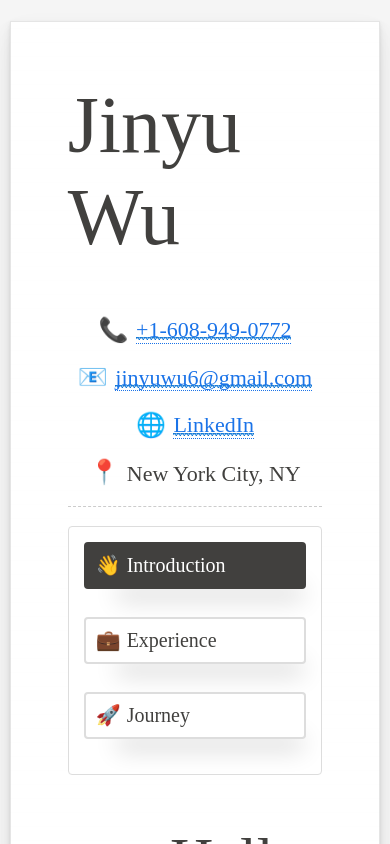
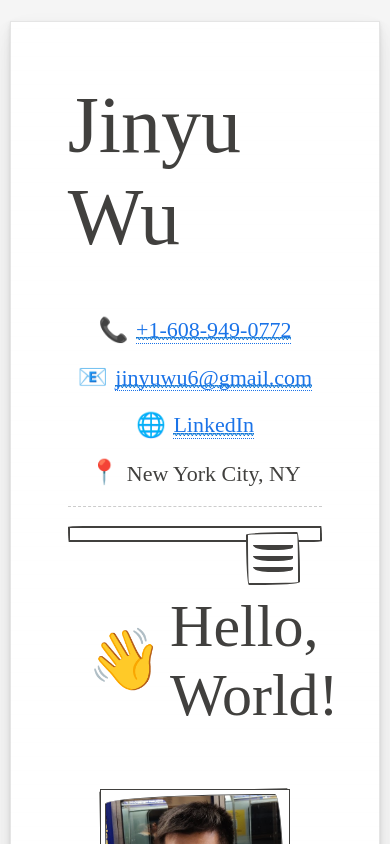
Before and after one commit to JWhoops/my-website, a React (Create React App) app: page / in a window 390 px wide. Shown: the top 844 px of the page. Built offline with nearby package versions, Linux system fonts and the light colour scheme; a web font is replaced by a local one.

Commit message:
fix nav bar

```diff
--- a/src/App.css
+++ b/src/App.css
@@ -573,58 +573,60 @@ p {
   color: #333;
 }
 
-/* Navigation styles */
+/* Update navigation styles */
 .paper-nav {
-  display: flex;
-  gap: 10px;
+  border-bottom: 2px solid #41403e;
   margin-bottom: 1.5rem;
-  padding: 0.75rem;
-  background: white;
-  border-radius: 4px;
-  border: 1px solid #ddd;
-  justify-content: flex-start;
-  flex-wrap: wrap;
+  padding: 0;
+  background: transparent;
+  border-radius: 0;
 }
 
 .nav-tab {
-  padding: 8px 16px;
-  border: 2px solid #ddd;
-  border-radius: 4px;
-  cursor: pointer;
-  background: white;
-  transition: all 0.2s;
+  border: none;
+  background: none;
+  padding: 0.8rem 1.5rem;
+  margin: 0;
+  position: relative;
   font-family: 'Neucha', cursive;
   font-size: 1rem;
-  white-space: nowrap;
-  display: flex;
-  align-items: center;
-  gap: 6px;
+  color: #41403e;
+  transition: all 0.2s;
+  border-bottom: 2px solid transparent;
+  margin-bottom: -2px;
 }
 
 .nav-tab:hover {
-  transform: translateY(-1px);
-  box-shadow: 0 2px 4px rgba(0,0,0,0.1);
+  background: rgba(0, 0, 0, 0.05);
+  transform: none;
+  box-shadow: none;
 }
 
 .nav-tab.active {
-  background: #41403e;
-  color: white;
-  border-color: #41403e;
+  border-bottom: 2px solid #41403e;
+  background: none;
+  color: #41403e;
 }
 
-/* Update media queries for vertical layout */
+/* Mobile styles */
 @media (max-width: 768px) {
   .paper-nav {
-    flex-direction: column;
-    padding: 0.75rem;
-    gap: 8px;
-    width: 100%;
+    border: 2px solid #41403e;
+    border-radius: 4px;
+    padding: 0.5rem;
   }
 
   .nav-tab {
     width: 100%;
-    justify-content: flex-start;
-    padding: 10px;
+    text-align: left;
+    border: none;
+    border-radius: 4px;
+    margin: 0.2rem 0;
+  }
+
+  .nav-tab.active {
+    background: rgba(0, 0, 0, 0.05);
+    border: none;
   }
 }
 
@@ -956,3 +958,102 @@ h1, h2, h3, h4, h5, h6 {
     padding: 0.75rem;
   }
 }
+
+/* Update navigation styles */
+nav.border {
+  margin-bottom: 1.5rem;
+}
+
+nav .nav-brand {
+  display: none; /* Hide the empty nav-brand */
+}
+
+nav .collapsible-body ul.inline {
+  margin: 0;
+  padding: 0;
+}
+
+nav .collapsible-body ul.inline li a {
+  display: inline-flex;
+  align-items: center;
+  gap: 0.5rem;
+  padding: 0.5rem 1rem;
+  color: #41403e;
+  text-decoration: none;
+  border-bottom: 3px solid transparent;
+  position: relative;
+}
+
+nav .collapsible-body ul.inline li a:hover {
+  background: rgba(0, 0, 0, 0.05);
+}
+
+nav .collapsible-body ul.inline li a.active {
+  border-bottom: 3px solid #41403e;
+  font-weight: bold;
+}
+
+/* Mobile styles */
+@media (max-width: 768px) {
+  nav .collapsible-body ul.inline li {
+    padding-left: 0; /* Remove left padding */
+  }
+
+  nav .collapsible-body ul.inline li a {
+    padding-left: 0; /* Align to the left */
+    border-left: none; /* Remove left border */
+  }
+
+  nav .collapsible-body ul.inline li a.active {
+    background: rgba(0, 0, 0, 0.05); /* Use background instead of border */
+    border-left: none;
+    padding-left: 1rem;
+    border-radius: 4px;
+  }
+}
+
+/* Fix collapsible button clickable area */
+nav .collapsible input[type="checkbox"]:checked + label {
+  z-index: 1000;
+}
+
+nav .collapsible-body {
+  z-index: 999;
+}
+
+/* Add more spacing between collapse button and nav options */
+nav .collapsible label {
+  margin-bottom: 35px;
+  display: block;
+}
+
+/* Mobile styles */
+@media (max-width: 768px) {
+  nav .collapsible label {
+    margin-bottom: 40px;
+  }
+
+  nav .collapsible input[type="checkbox"]:checked ~ .collapsible-body ul.inline {
+    padding-top: 40px;
+  }
+}
+
+/* Hide collapse button on desktop */
+@media (min-width: 769px) {
+  nav .collapsible label,
+  nav .collapsible input[type="checkbox"] {
+    display: none;
+  }
+
+  nav .collapsible-body {
+    display: block;
+  }
+}
+
+/* Show collapse button only on mobile */
+@media (max-width: 768px) {
+  nav .collapsible label {
+    display: block;
+    margin-bottom: 15px;
+  }
+}
--- a/src/App.js
+++ b/src/App.js
@@ -38,16 +38,36 @@ function App() {
       <div className="sheet">
         <div className="paper-content">
           <Header />
-          <nav className="paper-nav">
-            {tabs.map(tab => (
-              <button
-                key={tab.id}
-                className={`nav-tab ${activeTab === tab.id ? 'active' : ''}`}
-                onClick={() => setActiveTab(tab.id)}
-              >
-                <span role="img" aria-label={tab.label}>{tab.emoji}</span> {tab.label}
-              </button>
-            ))}
+          <nav className="border">
+            <div className="nav-brand">
+              {/* Remove the h4 with "Navigation" text */}
+            </div>
+            <div className="collapsible">
+              <input id="collapsible1" type="checkbox" name="collapsible1" />
+              <label htmlFor="collapsible1">
+                <div className="bar1"></div>
+                <div className="bar2"></div>
+                <div className="bar3"></div>
+              </label>
+              <div className="collapsible-body">
+                <ul className="inline">
+                  {tabs.map(tab => (
+                    <li key={tab.id}>
+                      <a
+                        href="#!"
+                        className={activeTab === tab.id ? 'active' : ''}
+                        onClick={(e) => {
+                          e.preventDefault();
+                          setActiveTab(tab.id);
+                        }}
+                      >
+                        <span role="img" aria-label={tab.label}>{tab.emoji}</span> {tab.label}
+                      </a>
+                    </li>
+                  ))}
+                </ul>
+              </div>
+            </div>
           </nav>
           {renderContent()}
         </div>
```
